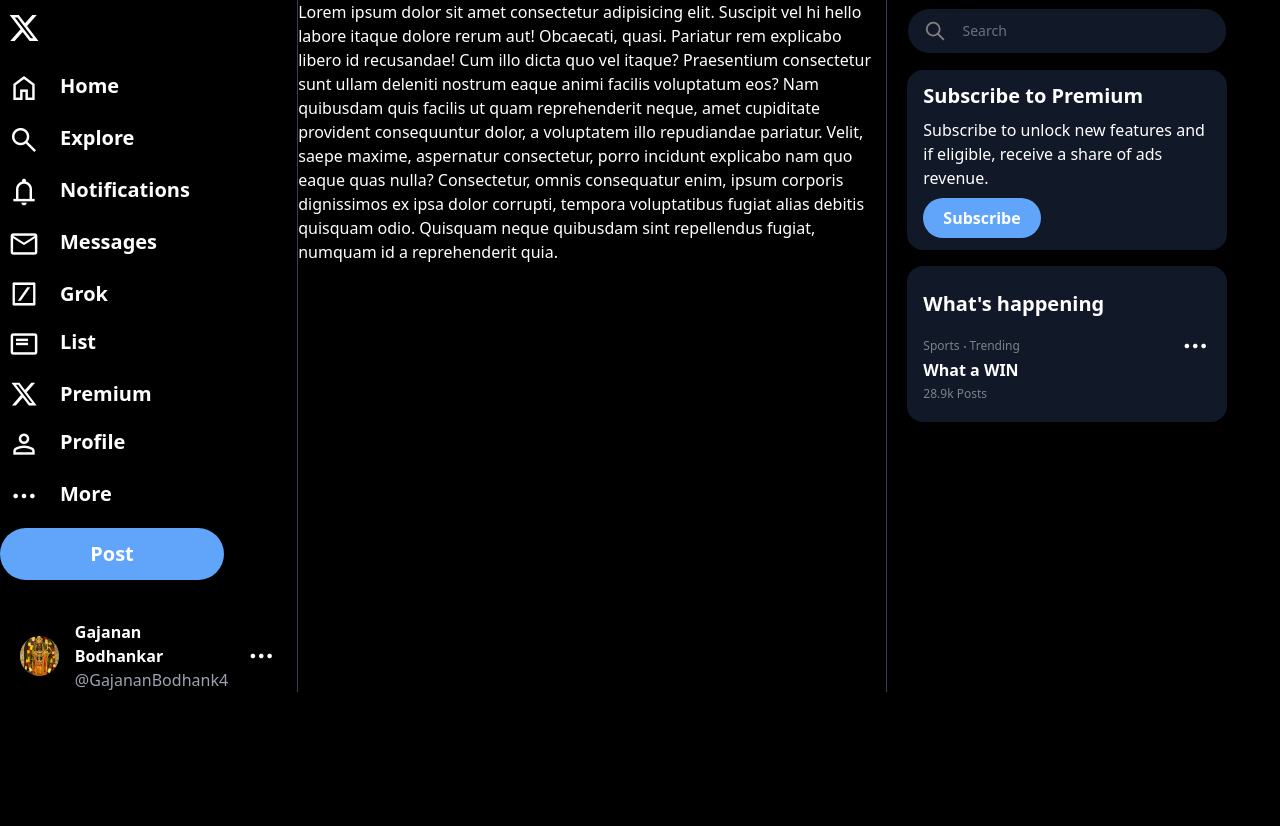
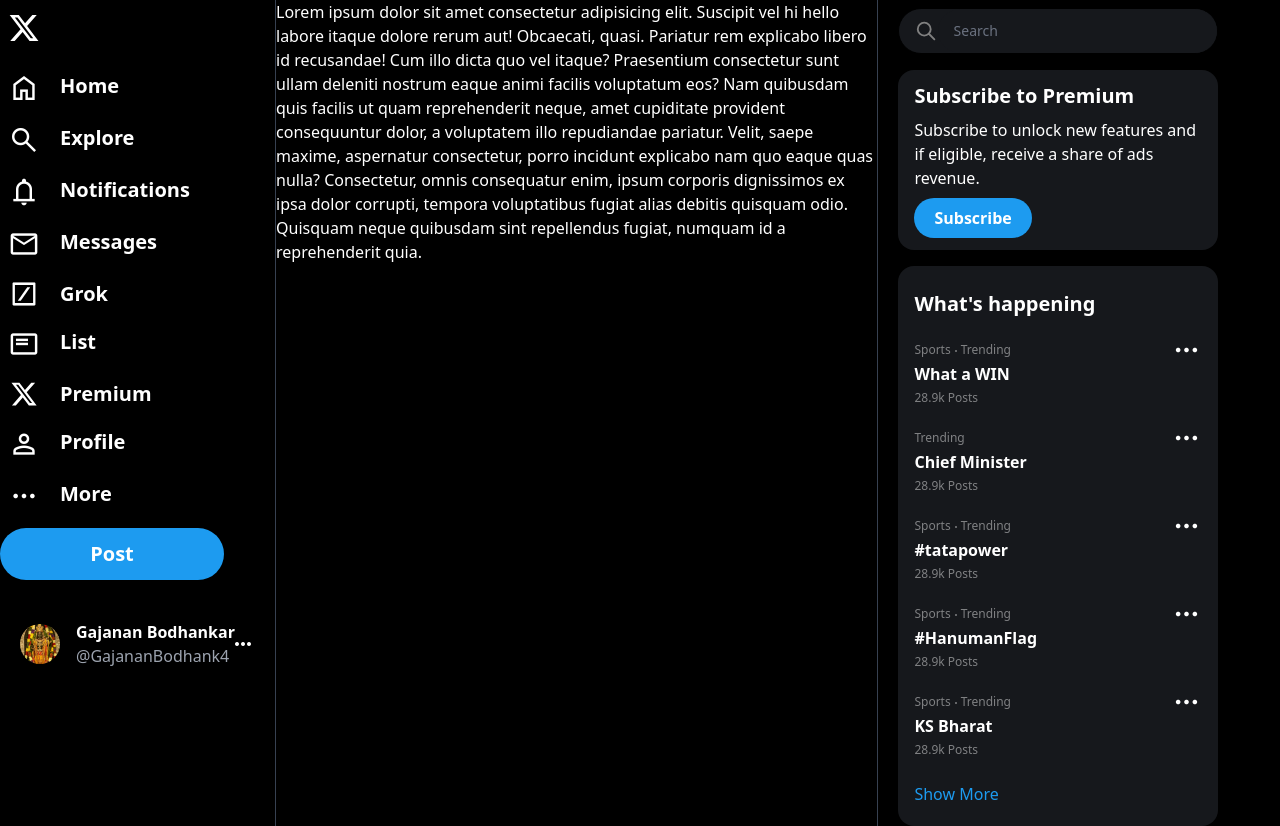
Before and after one commit to GajananBodhankar/TailwindCSS, a website: page index.html in a window 1280 px wide. Before the commit the page ends 800 px from the top, so only its background shows below. Drawn offline with nearby package versions, Linux system fonts and the light colour scheme.

Commit message:
Added custom colors

```diff
--- /dev/null
+++ b/demo.js
@@ -0,0 +1,18 @@
+class A {
+  constructor(a, b) {
+    this.name = a;
+    this.age = b;
+  }
+}
+class B extends A {
+  constructor(a, b, c) {
+    super(a, b);
+    this.address = c;
+  }
+  disp() {
+    console.log(this.name, this.age, this.address);
+  }
+}
+
+let i = new B("gajanan", 22, "hyderabed");
+i.disp();
--- a/index.html
+++ b/index.html
@@ -67,13 +67,13 @@
         <div class="sidebar">
           <ul class="flex flex-col gap-1">
             <li
-              class="inline-flex hover:cursor-pointer gap-5 max-w-max hover:bg-gray-900 py-2 pr-6 pl-2 hover:rounded-full"
+              class="inline-flex hover:cursor-pointer gap-5 max-w-max hover:bg-side-hover py-2 pr-6 pl-2 hover:rounded-full"
             >
               <span class="material-symbols-outlined">home</span>
               <p class="text-red inline-block font-semibold text-xl">Home</p>
             </li>
             <li
-              class="inline-flex hover:cursor-pointer max-w-max gap-5 hover:bg-gray-900 py-2 pr-6 pl-2 hover:rounded-full"
+              class="inline-flex hover:cursor-pointer max-w-max gap-5 hover:bg-side-hover py-2 pr-6 pl-2 hover:rounded-full"
             >
               <span class="material-symbols-outlined"> Search </span>
               <p class="text-white inline-block font-semibold text-xl">
@@ -81,7 +81,7 @@
               </p>
             </li>
             <li
-              class="inline-flex hover:cursor-pointer max-w-max gap-5 hover:bg-gray-900 py-2 pr-6 pl-2 hover:rounded-full"
+              class="inline-flex hover:cursor-pointer max-w-max gap-5 hover:bg-side-hover py-2 pr-6 pl-2 hover:rounded-full"
             >
               <span class="material-symbols-outlined"> Notifications </span>
               <p class="text-white inline-block font-semibold text-xl">
@@ -89,7 +89,7 @@
               </p>
             </li>
             <li
-              class="inline-flex hover:cursor-pointer max-w-max gap-5 hover:bg-gray-900 py-2 pr-6 pl-2 hover:rounded-full"
+              class="inline-flex hover:cursor-pointer max-w-max gap-5 hover:bg-side-hover py-2 pr-6 pl-2 hover:rounded-full"
             >
               <span class="material-symbols-outlined"> Mail </span>
               <p class="text-white inline-block font-semibold text-xl">
@@ -97,7 +97,7 @@
               </p>
             </li>
             <li
-              class="inline-flex hover:cursor-pointer max-w-max gap-[22px] hover:bg-gray-900 py-2 pr-6 pl-[10px] hover:rounded-full"
+              class="inline-flex hover:cursor-pointer max-w-max gap-[22px] hover:bg-side-hover py-2 pr-6 pl-[10px] hover:rounded-full"
             >
               <svg
                 viewBox="0 0 24 24"
@@ -125,7 +125,7 @@
               </svg>
             </li>
             <li
-              class="inline-flex hover:cursor-pointer max-w-max gap-[20px] hover:bg-gray-900 py-2 pr-6 pl-2 hover:rounded-full"
+              class="inline-flex hover:cursor-pointer max-w-max gap-[20px] hover:bg-side-hover py-2 pr-6 pl-2 hover:rounded-full"
             >
               <span class="material-symbols-outlined">
                 featured_play_list
@@ -133,7 +133,7 @@
               <p class="text-white inline-block font-semibold text-xl">List</p>
             </li>
             <li
-              class="inline-flex hover:cursor-pointer max-w-max gap-[22px] hover:bg-gray-900 py-2 pr-6 pl-[10px] hover:rounded-full"
+              class="inline-flex hover:cursor-pointer max-w-max gap-[22px] hover:bg-side-hover py-2 pr-6 pl-[10px] hover:rounded-full"
             >
               <svg
                 viewBox="0 0 24 24"
@@ -152,7 +152,7 @@
             </li>
 
             <li
-              class="inline-flex hover:cursor-pointer max-w-max gap-5 hover:bg-gray-900 py-2 pr-6 pl-2 hover:rounded-full"
+              class="inline-flex hover:cursor-pointer max-w-max gap-5 hover:bg-side-hover py-2 pr-6 pl-2 hover:rounded-full"
             >
               <span class="material-symbols-outlined"> person </span>
               <p class="text-white inline-block font-semibold text-xl">
@@ -160,29 +160,32 @@
               </p>
             </li>
             <li
-              class="inline-flex hover:cursor-pointer max-w-max gap-5 hover:bg-gray-900 py-2 pr-6 pl-2 hover:rounded-full"
+              class="inline-flex hover:cursor-pointer max-w-max gap-5 hover:bg-side-hover py-2 pr-6 pl-2 hover:rounded-full"
             >
               <span class="material-symbols-outlined"> more_horiz </span>
               <p class="text-white inline-block font-semibold text-xl">More</p>
             </li>
             <li>
               <button
-                class="bg-blue-400 block w-56 p-3 rounded-full font-semibold text-xl mt-1"
+                class="bg-main-color block w-56 p-3 rounded-full font-semibold text-xl mt-1"
               >
                 Post
               </button>
             </li>
           </ul>
         </div>
-        <div class="mt-10 ml-5 flex space-x-4 hover:cursor-pointer mr-5">
+        <div class="pt-10 pl-5 flex space-x-4 hover:cursor-pointer mr-5">
           <div class="rounded-full overflow-hidden h-10 w-10 self-center">
             <img src="./Assets/shree-ram-ayodhya-photo-hd1.jpeg" alt="" />
           </div>
-          <div class="align-top">
+          <div class="align-top max-w-40 min-w-40">
             <p class="font-semibold">Gajanan Bodhankar</p>
             <p class="font-extralight text-gray-400">@GajananBodhank4</p>
           </div>
-          <span class="material-symbols-outlined self-center">
+          <span
+            class="material-symbols-outlined self-center"
+            style="font-size: x-large !important; margin-left: -5px"
+          >
             more_horiz
           </span>
         </div>
@@ -204,7 +207,7 @@
         <div class="ml-5 mt-2 w-80 space-y-4">
           <div
             id="one"
-            class="bg-gray-900 inline-flex justify-start rounded-full w-full pl-4"
+            class="bg-right-main inline-flex justify-start rounded-full w-full pl-4"
             style="border: 1px solid black"
           >
             <svg
@@ -224,23 +227,25 @@
             </svg>
             <input
               type="text"
-              class="py-3 text-sm placeholder:text-gray-500 w-full rounded-full pl-4 bg-gray-900 focus:outline-none"
+              class="py-3 text-sm placeholder:text-gray-500 w-full rounded-full pl-4 bg-right-main focus:outline-none"
               placeholder="Search"
             />
           </div>
-          <div class="bg-gray-900 py-3 px-4 rounded-2xl space-y-2">
+          <div class="bg-right-main py-3 px-4 rounded-2xl space-y-2">
             <div class="font-bold text-xl">Subscribe to Premium</div>
             <div class="">
               Subscribe to unlock new features and if eligible, receive a share
               of ads revenue.
             </div>
-            <button class="bg-blue-400 rounded-full py-2 px-5 font-semibold">
+            <button class="bg-main-color rounded-full py-2 px-5 font-semibold">
               Subscribe
             </button>
           </div>
-          <div class="bg-gray-900 py-3 rounded-2xl">
+          <div class="bg-right-main py-3 rounded-2xl">
             <p class="font-bold text-xl px-4 my-3">What's happening</p>
-            <div class="space-y-1 px-4 hover:bg-gray-800 hover:cursor-pointer">
+            <div
+              class="space-y-1 px-4 hover:bg-right-hover hover:cursor-pointer pt-1"
+            >
               <div class="flex justify-between items-end">
                 <div class="flex space-x-1">
                   <p class="font-extralight text-xs opacity-45">Sports</p>
@@ -253,10 +258,91 @@
               </div>
               <div class="space-y-1">
                 <p class="font-semibold">What a WIN</p>
-                <p class="font-extralight text-xs opacity-45 pb-2">
+                <p class="font-extralight text-xs opacity-45 pb-3">
                   28.9k Posts
                 </p>
               </div>
+            </div>
+            <div
+              class="space-y-1 px-4 hover:bg-right-hover hover:cursor-pointer pt-1"
+            >
+              <div class="flex justify-between items-end">
+                <div class="flex space-x-1">
+                  <p class="font-extralight text-xs opacity-45">Trending</p>
+                </div>
+                <span class="material-symbols-outlined h-6">more_horiz</span>
+              </div>
+              <div class="space-y-1">
+                <p class="font-semibold">Chief Minister</p>
+                <p class="font-extralight text-xs opacity-45 pb-3">
+                  28.9k Posts
+                </p>
+              </div>
+            </div>
+            <div
+              class="space-y-1 px-4 hover:bg-right-hover hover:cursor-pointer pt-1"
+            >
+              <div class="flex justify-between items-end">
+                <div class="flex space-x-1">
+                  <p class="font-extralight text-xs opacity-45">Sports</p>
+                  <div
+                    class="h-[2px] w-[2px] bg-white opacity-45 mt-2 rounded-full"
+                  ></div>
+                  <p class="font-extralight text-xs opacity-45">Trending</p>
+                </div>
+                <span class="material-symbols-outlined h-6">more_horiz</span>
+              </div>
+              <div class="space-y-1">
+                <p class="font-semibold">#tatapower</p>
+                <p class="font-extralight text-xs opacity-45 pb-3">
+                  28.9k Posts
+                </p>
+              </div>
+            </div>
+            <div
+              class="space-y-1 px-4 hover:bg-right-hover hover:cursor-pointer pt-1"
+            >
+              <div class="flex justify-between items-end">
+                <div class="flex space-x-1">
+                  <p class="font-extralight text-xs opacity-45">Sports</p>
+                  <div
+                    class="h-[2px] w-[2px] bg-white opacity-45 mt-2 rounded-full"
+                  ></div>
+                  <p class="font-extralight text-xs opacity-45">Trending</p>
+                </div>
+                <span class="material-symbols-outlined h-6">more_horiz</span>
+              </div>
+              <div class="space-y-1">
+                <p class="font-semibold">#HanumanFlag</p>
+                <p class="font-extralight text-xs opacity-45 pb-3">
+                  28.9k Posts
+                </p>
+              </div>
+            </div>
+            <div
+              class="space-y-1 px-4 hover:bg-right-hover hover:cursor-pointer pt-1"
+            >
+              <div class="flex justify-between items-end">
+                <div class="flex space-x-1">
+                  <p class="font-extralight text-xs opacity-45">Sports</p>
+                  <div
+                    class="h-[2px] w-[2px] bg-white opacity-45 mt-2 rounded-full"
+                  ></div>
+                  <p class="font-extralight text-xs opacity-45">Trending</p>
+                </div>
+                <span class="material-symbols-outlined h-6">more_horiz</span>
+              </div>
+              <div class="space-y-1">
+                <p class="font-semibold">KS Bharat</p>
+                <p class="font-extralight text-xs opacity-45 pb-3">
+                  28.9k Posts
+                </p>
+              </div>
+            </div>
+            <div
+              class="space-y-1 px-4 hover:bg-right-hover hover:cursor-pointer pt-1"
+            >
+              <p class="text-main-color py-2">Show More</p>
             </div>
           </div>
         </div>
--- a/tailwind.config.js
+++ b/tailwind.config.js
@@ -2,7 +2,14 @@
 module.exports = {
   content: ["*.html"],
   theme: {
-    extend: {},
+    extend: {
+      colors: {
+        "main-color": "rgb(29 155 240)",
+        "side-hover": "rgba(231, 233, 234, 0.1)",
+        "right-main": "rgb(22 24 28)",
+        "right-hover": "#1d1f23",
+      },
+    },
     screens: {
       sm: "300px",
       // => @media (min-width: 640px) { ... }
```
Also changed, not shown: src/output.css.
